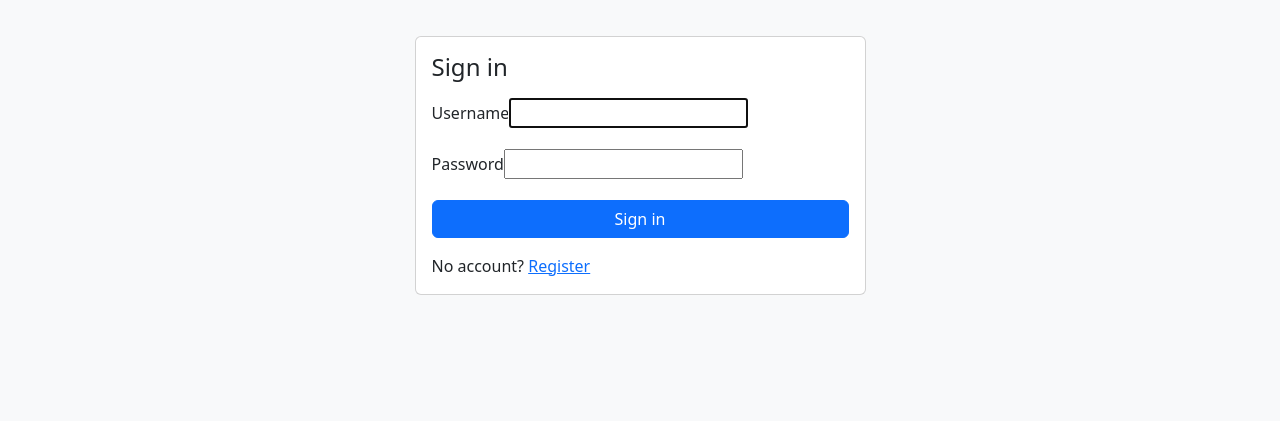
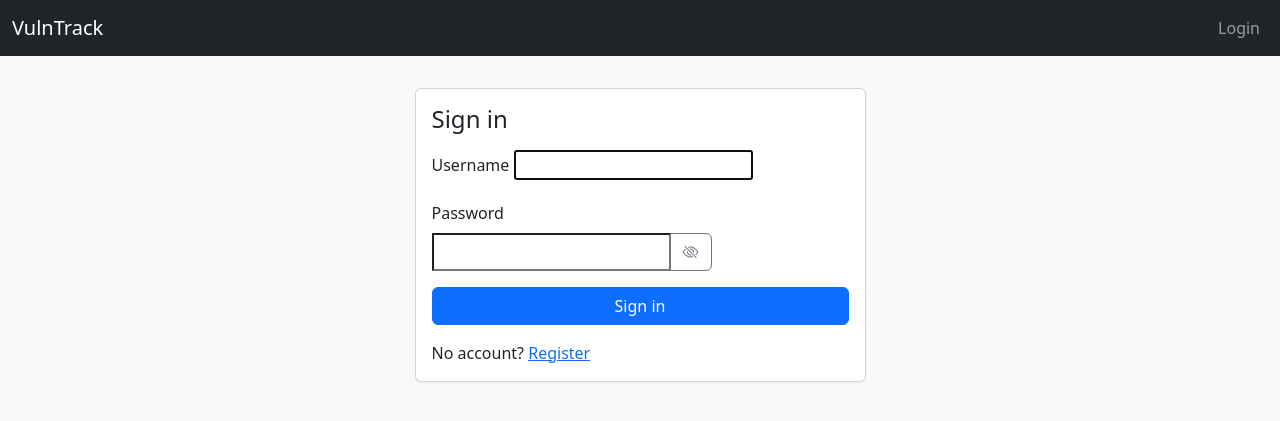
Before and after one commit to Alamin4-cyber/VulnTrack, a Django app: page /accounts/login/ in a window 1280 px wide. Shown: the top 421 px of the page. Run offline with Django 4.2, Linux system fonts and the light colour scheme.

Commit message:
Updated templates and settings before switching branch

```diff
--- a/templates/base.html
+++ b/templates/base.html
@@ -1,12 +1,108 @@
+{% load static %}
 <!doctype html>
 <html lang="en">
 <head>
+  <meta charset="utf-8">
+  <meta name="viewport" content="width=device-width, initial-scale=1">
   <title>{% block title %}VulnTrack{% endblock %}</title>
+
+  <!-- Bootstrap CSS -->
   <link href="https://cdn.jsdelivr.net/npm/bootstrap@5.3.3/dist/css/bootstrap.min.css" rel="stylesheet">
+
+  <!-- Bootstrap Icons (For password eye icon and profile icon) -->
+  <link rel="stylesheet" href="https://cdn.jsdelivr.net/npm/bootstrap-icons@1.11.1/font/bootstrap-icons.css">
+
+  <style>
+    body { padding-top: 72px; background: #f8f9fa; }
+    .card { box-shadow: 0 1px 2px rgba(0,0,0,.06); }
+  </style>
 </head>
-<body style="padding-top: 20px; background: #f8f9fa;">
+<body>
+
+<!-- Navigation Bar -->
+<nav class="navbar navbar-expand-lg navbar-dark bg-dark fixed-top">
+  <div class="container-fluid">
+    <a class="navbar-brand" href="/">VulnTrack</a>
+    <button class="navbar-toggler" type="button" data-bs-toggle="collapse" data-bs-target="#nav">
+      <span class="navbar-toggler-icon"></span>
+    </button>
+    <div class="collapse navbar-collapse" id="nav">
+
+      {% if user.is_authenticated %}
+        <!-- Left side menu -->
+        <ul class="navbar-nav me-auto">
+          <li class="nav-item"><a class="nav-link" href="{% url 'member1_core:target_list' %}">Targets</a></li>
+
+          <!-- Member 2 tasks (uncomment later) -->
+          {# <li class="nav-item"><a class="nav-link" href="{% url 'member2_assessment:profile_list' %}">Profiles</a></li> #}
+
+          <!-- Member 3 tasks (uncomment later) -->
+          {# <li class="nav-item"><a class="nav-link" href="{% url 'member3_operations:scan_list' %}">Scans</a></li> #}
+        </ul>
+
+        <!-- Right side menu (Profile and Logout) -->
+        <ul class="navbar-nav">
+          <!-- Profile Management Link -->
+          <li class="nav-item">
+            <a class="nav-link" href="{% url 'member1_core:profile' %}">
+              <i class="bi bi-person-circle"></i> {{ user.username }}
+            </a>
+          </li>
+
+          <!-- Logout Button (POST method) -->
+          <li class="nav-item">
+            <form method="post" action="{% url 'member1_core:logout' %}" class="d-inline">
+              {% csrf_token %}
+              <button class="btn btn-sm btn-outline-danger mt-1 ms-2">Logout</button>
+            </form>
+          </li>
+        </ul>
+
+      {% else %}
+        <!-- Login button if user is not authenticated -->
+        <ul class="navbar-nav ms-auto">
+          <li class="nav-item"><a class="nav-link" href="{% url 'member1_core:login' %}">Login</a></li>
+        </ul>
+      {% endif %}
+
+    </div>
+  </div>
+</nav>
+
+<!-- Main Content Area -->
 <main class="container py-3">
+
+  <!-- Django Messages (For success or error notifications) -->
+  {% for message in messages %}
+    <div class="alert alert-{{ message.tags|default:'info' }} alert-dismissible fade show">
+      {{ message }}
+      <button type="button" class="btn-close" data-bs-dismiss="alert"></button>
+    </div>
+  {% endfor %}
+
   {% block content %}{% endblock %}
 </main>
+
+<!-- Bootstrap JS (For dropdowns, close buttons, etc.) -->
+<script src="https://cdn.jsdelivr.net/npm/bootstrap@5.3.3/dist/js/bootstrap.bundle.min.js"></script>
+
+<!-- JavaScript to show/hide Password Eye Icon -->
+<script>
+  function togglePassword(fieldId, iconId) {
+    var input = document.getElementById(fieldId);
+    var icon = document.getElementById(iconId);
+    if (input.type === "password") {
+      input.type = "text";
+      icon.classList.remove("bi-eye-slash");
+      icon.classList.add("bi-eye");
+    } else {
+      input.type = "password";
+      icon.classList.remove("bi-eye");
+      icon.classList.add("bi-eye-slash");
+    }
+  }
+</script>
+
+{% block scripts %}{% endblock %}
 </body>
 </html>
--- a/templates/registration/login.html
+++ b/templates/registration/login.html
@@ -6,12 +6,30 @@
     <h4 class="mb-3">Sign in</h4>
     <form method="post" autocomplete="off">
       {% csrf_token %}
+
       {% for field in form %}
-        <div class="mb-3"><label class="form-label">{{ field.label }}</label>{{ field }}
+        <div class="mb-3">
+          <label class="form-label">{{ field.label }}</label>
+
+          {% if 'password' in field.name %}
+            <!-- Password field with Eye Icon toggle -->
+            <div class="input-group">
+              {{ field }}
+              <button class="btn btn-outline-secondary" type="button" onclick="togglePassword('{{ field.id_for_label }}', 'eye-{{ field.id_for_label }}')">
+                <i class="bi bi-eye-slash" id="eye-{{ field.id_for_label }}"></i>
+              </button>
+            </div>
+          {% else %}
+            <!-- Normal fields (e.g., Username) -->
+            {{ field }}
+          {% endif %}
+
           {% for e in field.errors %}<div class="text-danger small">{{ e }}</div>{% endfor %}
         </div>
       {% endfor %}
+
       {% for e in form.non_field_errors %}<div class="alert alert-danger">{{ e }}</div>{% endfor %}
+
       <button class="btn btn-primary w-100">Sign in</button>
     </form>
     <p class="mt-3 mb-0">No account? <a href="{% url 'member1_core:register' %}">Register</a></p>
```
Also changed, not shown: templates/member1_core/target_list.html (line endings or trailing spaces).
